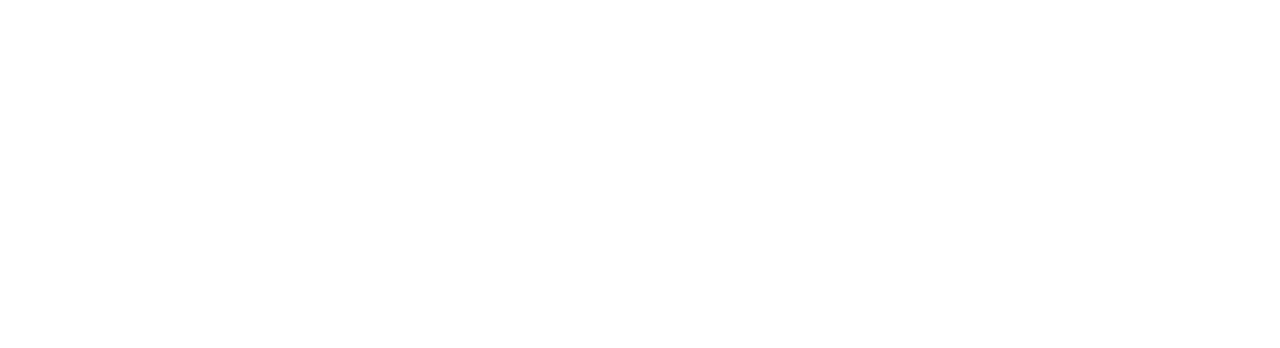
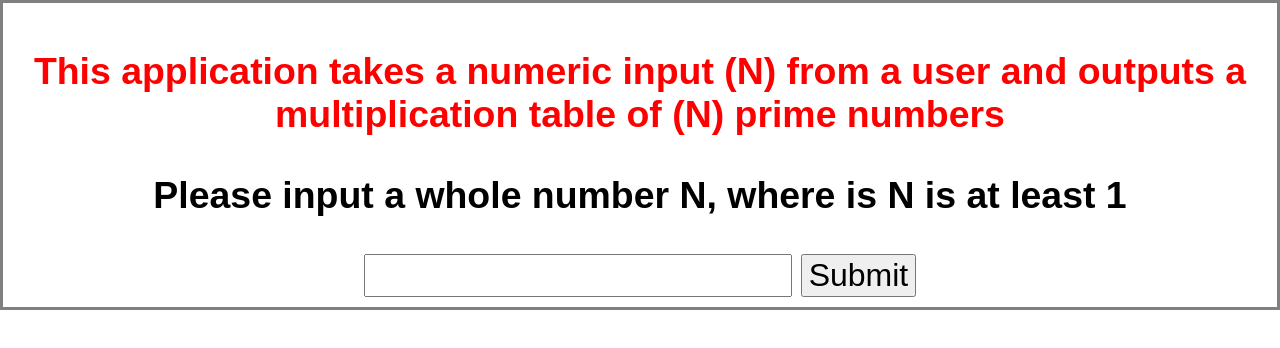
Before and after one commit to mahmoudabulebdeh/fmptest, a website: page index.html in a window 1280 px wide. Drawn offline with Linux system fonts and the light colour scheme.

Commit message:
Creating UI - updating index.html, css/styles.css
creating the user-interface, a form to take user input and display
generated primes mulitiplication table

```diff
--- /dev/null
+++ b/css/styles.css
@@ -0,0 +1,29 @@
+
+body {
+    margin: 0;
+    padding: 0;
+    font-size: xx-large;
+    font-family: Arial;
+}
+
+.container {
+    position: relative;
+    padding: 10px;
+    border: 3px solid gray;
+    vertical-align: middle;
+    alignment: center;
+    text-align: center;
+}
+
+.header{
+    color: red;
+}
+
+input{
+    font-size: xx-large;
+}
+
+
+button{
+    font-size: xx-large;
+}
--- a/index.html
+++ b/index.html
@@ -3,8 +3,25 @@
 <head>
     <meta charset="UTF-8">
     <title>Find My Past Coding Test</title>
+    <link rel="stylesheet" href="css/styles.css">
+    <script src="js/app/index.js"></script>
+    <script src="js/spec/index.spec.js"></script>
 </head>
 <body>
+    <div class="container">
+        <h3 class="header">
+            This application takes a numeric input (N) from a user and outputs a multiplication table of (N) prime numbers
+        </h3>
 
+        <h3>Please input a whole number N, where is N is at least 1</h3>
+
+        <form>
+            <input type="text" id="numb" name="numb">
+
+            <button type="button" id="submit">Submit</button>
+        </form>
+
+        <div id="output"></div>
+    </div>
 </body>
 </html>
--- a/js/spec/index.spec.js
+++ b/js/spec/index.spec.js
@@ -1,3 +1,8 @@
 /**
  * Created by Mahmoud on 09/01/2018.
  */
+describe("A suite", function() {
+    it("contains spec with an expectation", function() {
+        expect(true).toBe(true);
+    });
+});
```
